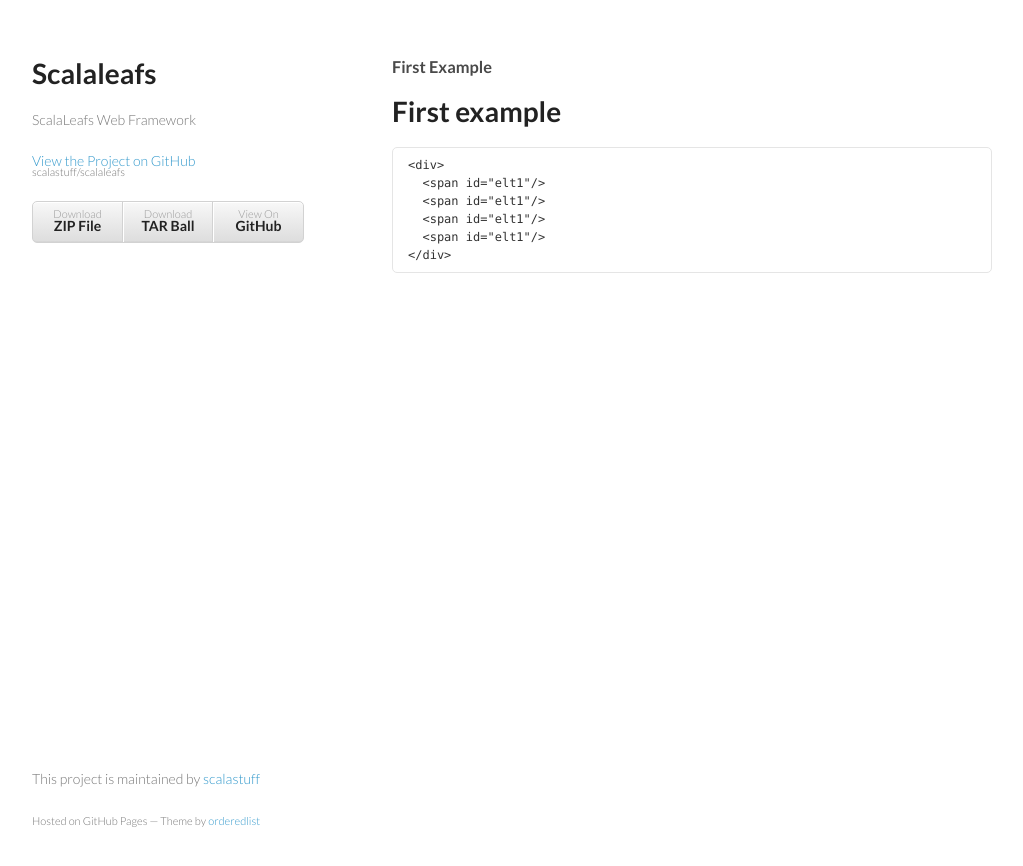
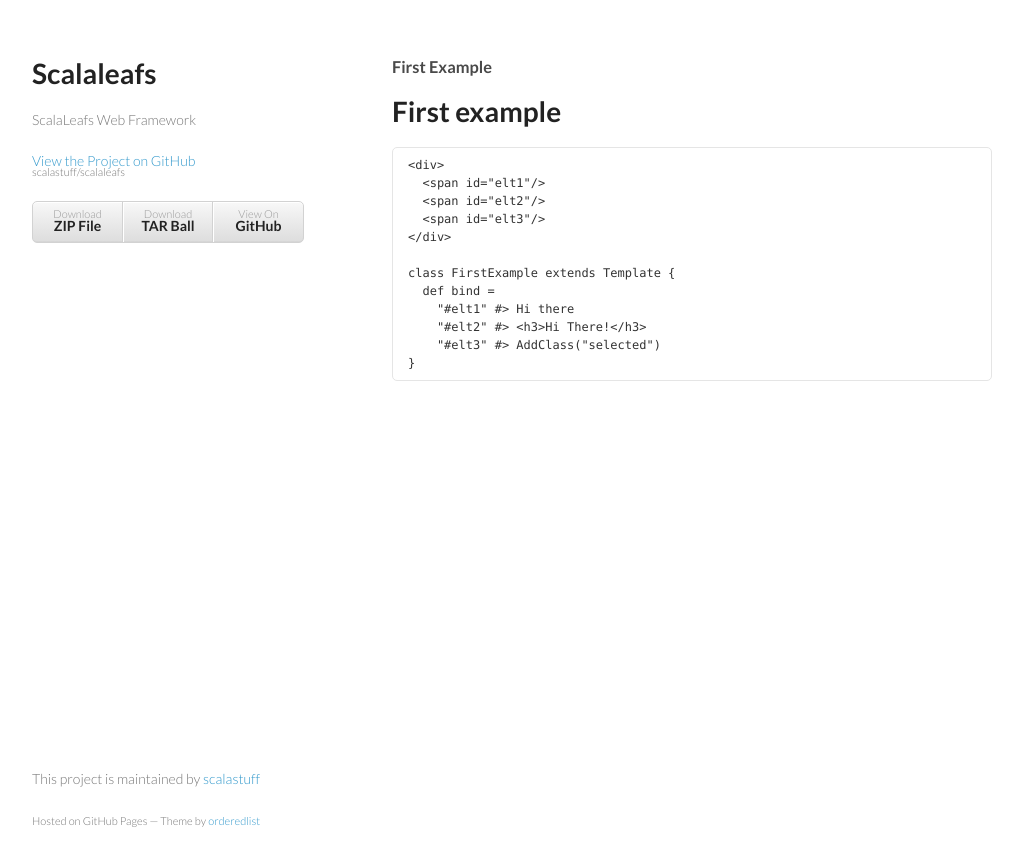
Before and after one commit to scalastuff/scalaleafs, a Jekyll site: the page built from FirstExample.md, in a window 1280 px wide. Shown: the top 866 px of the page, without its empty margins (128-1151 px from the left). Built offline with Jekyll 4.4.1, drawn with Linux system fonts in a browser that asks for light colours.

Commit message:
Updated FirstExample.md

```diff
--- a/FirstExample.md
+++ b/FirstExample.md
@@ -6,7 +6,13 @@
 
     <div>
       <span id="elt1"/>
-      <span id="elt1"/>
-      <span id="elt1"/>
-      <span id="elt1"/>
+      <span id="elt2"/>
+      <span id="elt3"/>
     </div>
+
+    class FirstExample extends Template {
+      def bind =
+        "#elt1" #> Hi there
+        "#elt2" #> <h3>Hi There!</h3>
+        "#elt3" #> AddClass("selected")
+    }
```
